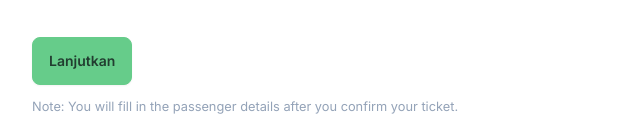
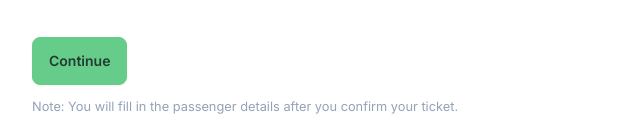
Before and after one commit to herlandroando/tes-panorama, a website: page public/orders.html in a window 1280 px wide. Shown: the part 823-952 px from the top of the page, 0-640 px from the left. Drawn offline with nearby package versions, Linux system fonts and the light colour scheme.

Commit message:
typo Lanjutkan to Continue

```diff
--- a/public/orders.html
+++ b/public/orders.html
@@ -116,7 +116,7 @@
                 <div>Rp. 1.685.000,00</div>
             </div>
             <div class="flex flex-col">
-                <button class="btn btn-primary mt-5 w-fit">Lanjutkan</button>
+                <button class="btn btn-primary mt-5 w-fit">Continue</button>
                 <small class="mt-3 text-slate-400">Note: You will fill in the passenger details after you confirm your
                     ticket.</small>
             </div>
```
